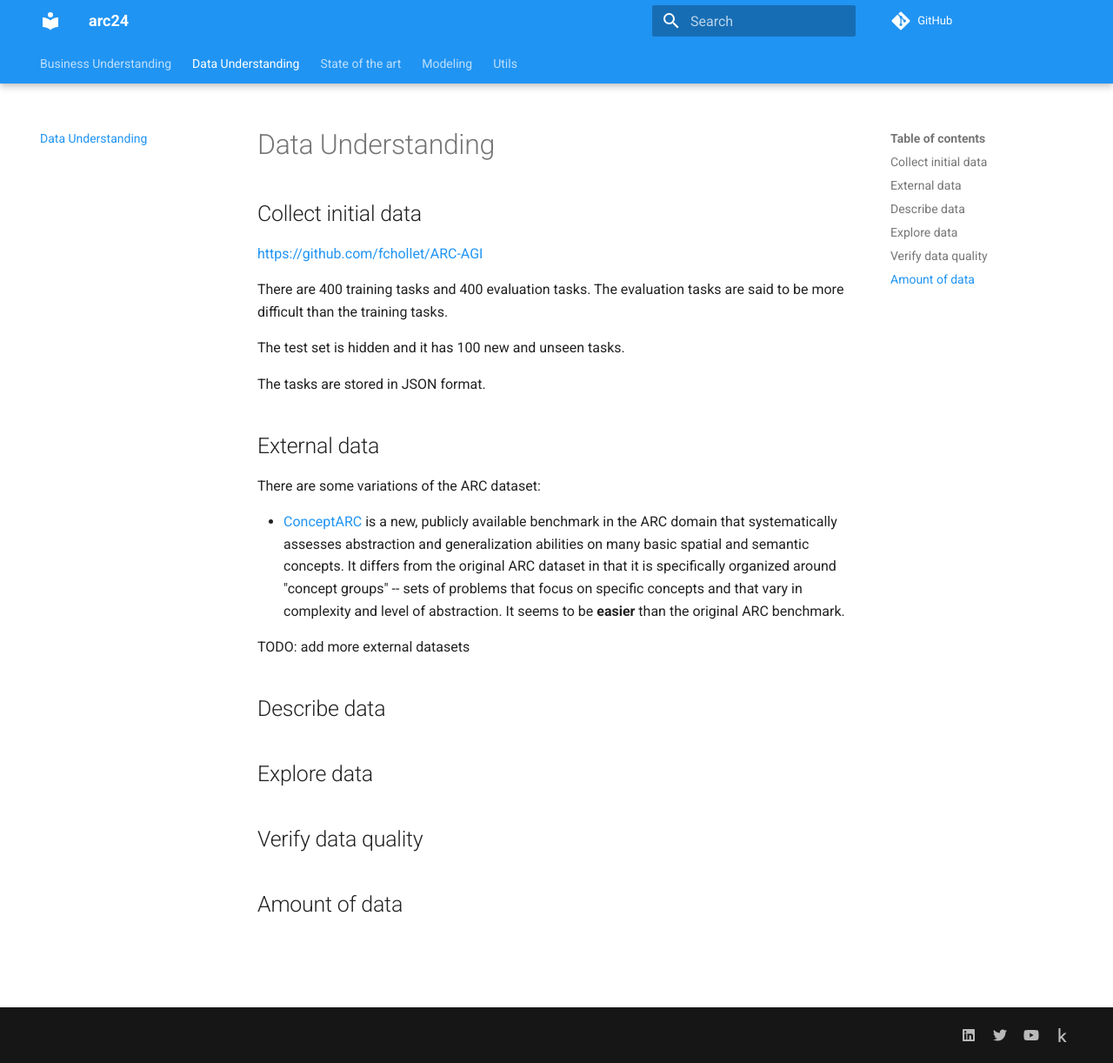
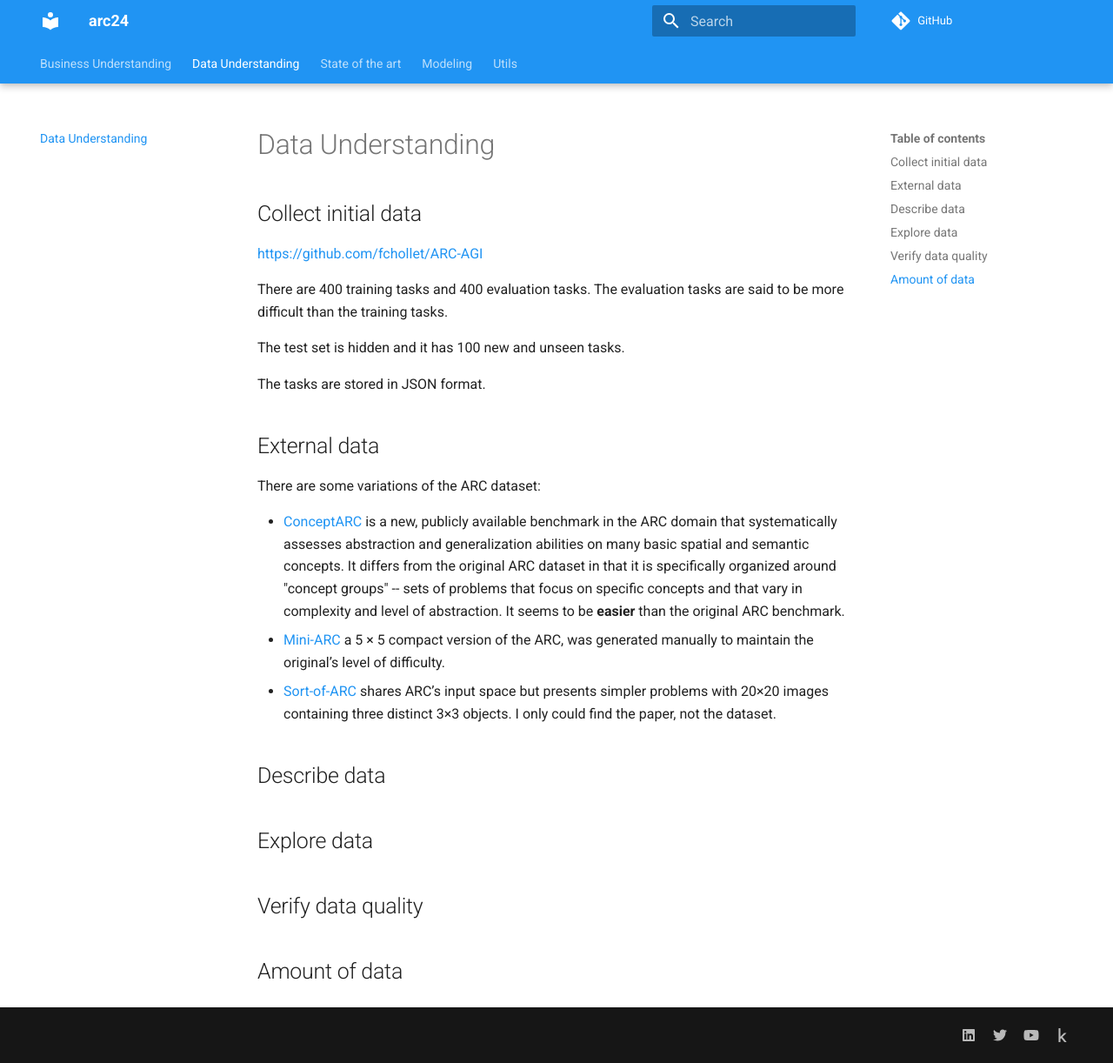
Before and after one commit to zhengjunyao-work/arc24, an MkDocs documentation site: the page built from docs/02_Data_Understanding.md, in a window 1280 px wide and 1222 px high. Shown: the whole window at 87% size. Built offline with MkDocs 1.6.1 and Material for MkDocs 9.7.7, drawn with Linux system fonts in a browser that asks for light colours; comment, search, counter and statistics services are not loaded.

Commit message:
added more external datasets

```diff
--- a/docs/02_Data_Understanding.md
+++ b/docs/02_Data_Understanding.md
@@ -19,8 +19,9 @@ it and if people have already posted it on the forum describe it. --->
 There are some variations of the ARC dataset:
 
 - [ConceptARC](https://github.com/victorvikram/ConceptARC) is a new, publicly available benchmark in the ARC domain that systematically assesses abstraction and generalization abilities on many basic spatial and semantic concepts. It differs from the original ARC dataset in that it is specifically organized around "concept groups" -- sets of problems that focus on specific concepts and that vary in complexity and level of abstraction. It seems to be **easier** than the original ARC benchmark.
-
-TODO: add more external datasets
+- [Mini-ARC](https://github.com/ksb21ST/Mini-ARC) a 5 × 5 compact version of the ARC, was generated manually to maintain the original’s level of difficulty.
+- [Sort-of-ARC](https://openreview.net/forum?id=rCzfIruU5x5) shares ARC’s input space but presents simpler problems
+with 20×20 images containing three distinct 3×3 objects. I only could find the paper, not the dataset.
 
 ## Describe data
 
```
